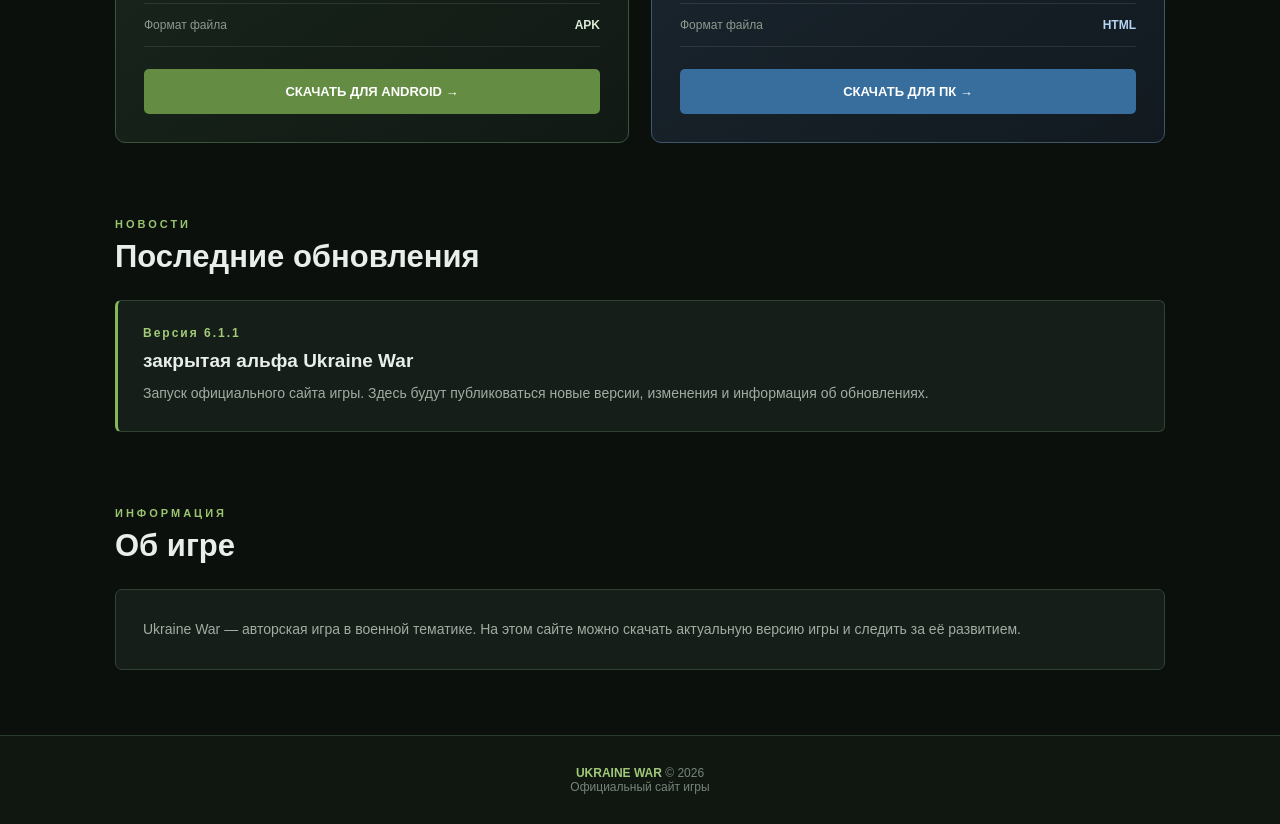
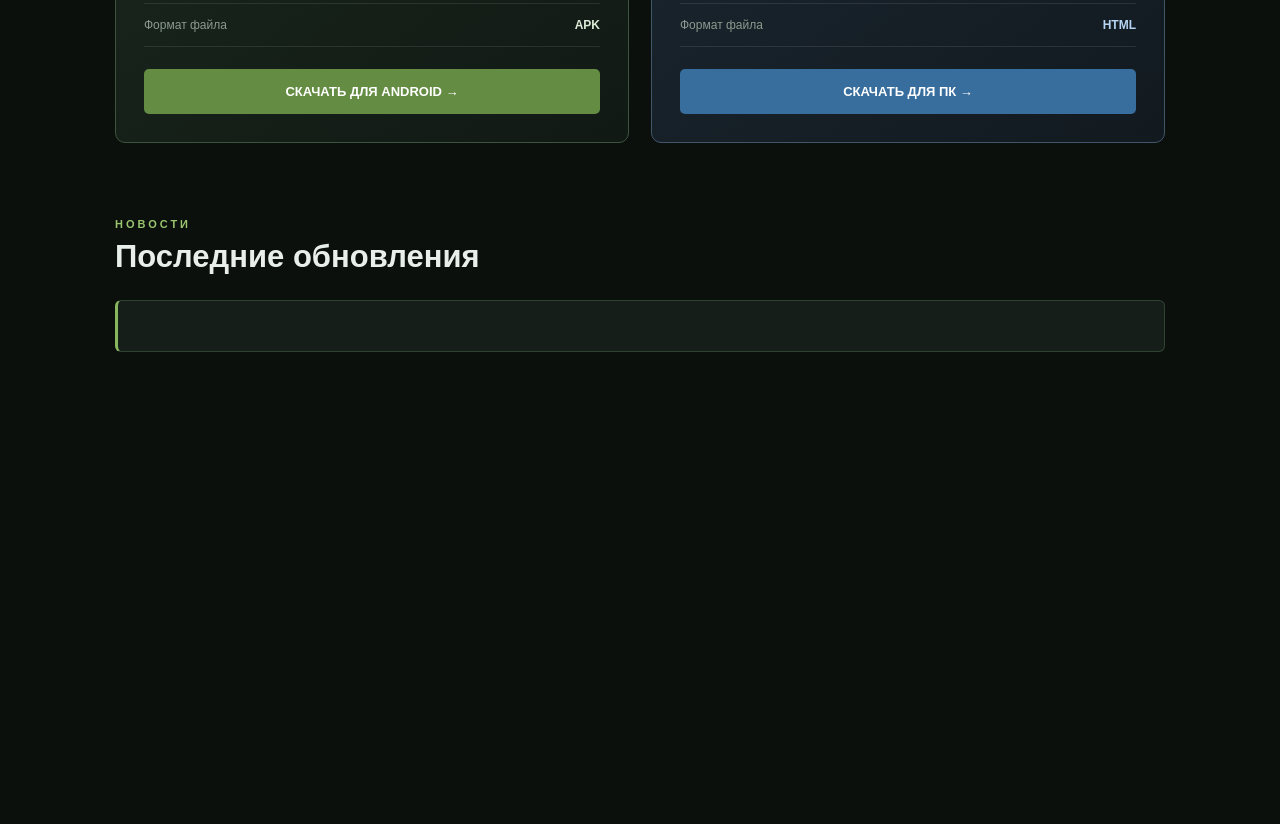
Before and after one commit to UkraineWarGame/Ukraine-war, a plain HTML site: page index.html in a window 1280 px wide. Shown: the part 929-1753 px from the top of the page. After the commit the page ends 1346 px from the top, so only its background shows below. Drawn offline with Linux system fonts and the light colour scheme.

Commit message:
Update index.html

```diff
--- a/index.html
+++ b/index.html
@@ -416,36 +416,4 @@ footer strong {
         <div class="section-label">НОВОСТИ</div>
         <h2 class="section-title">Последние обновления</h2>
 
-        <div class="update"><div class="update-version">Версия 6.1.1</div>
-            <h3>закрытая альфа Ukraine War</h3>
-            <p>
-                Запуск официального сайта игры.
-                Здесь будут публиковаться новые версии,
-                изменения и информация об обновлениях.
-            </p>
-        </div>
-    </section>
-
-    <section id="about" style="margin-top: 75px;">
-        <div class="section-label">ИНФОРМАЦИЯ</div>
-        <h2 class="section-title">Об игре</h2>
-
-        <div class="about">
-            <p>
-                Ukraine War — авторская игра в военной тематике.
-                На этом сайте можно скачать актуальную версию игры
-                и следить за её развитием.
-            </p>
-        </div>
-    </section>
-
-</main>
-
-<footer>
-    <strong>UKRAINE WAR</strong> © 2026
-    <br>
-    Официальный сайт игры
-</footer>
-
-</body>
-</html>
+        <div class="update">
```
